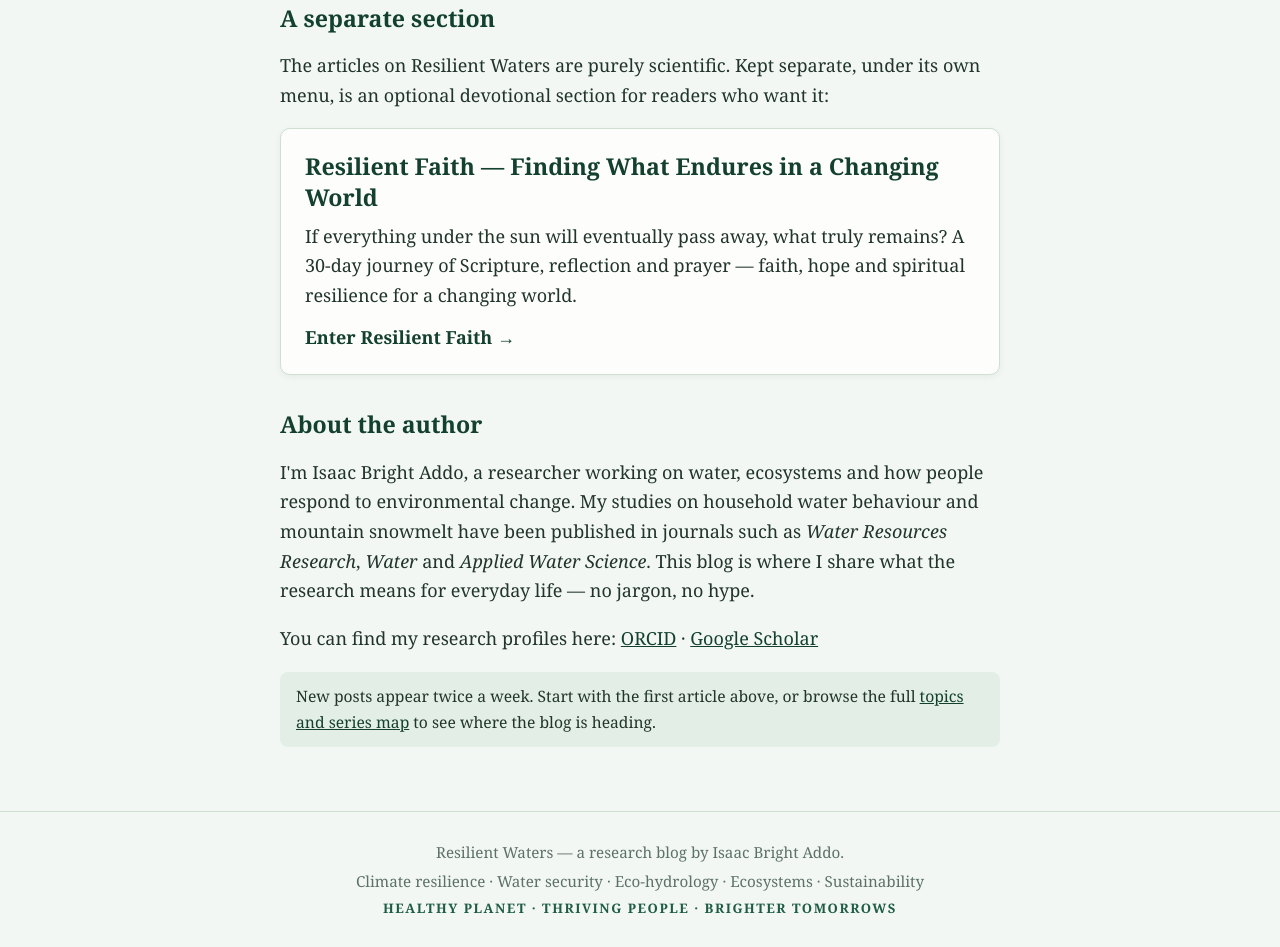
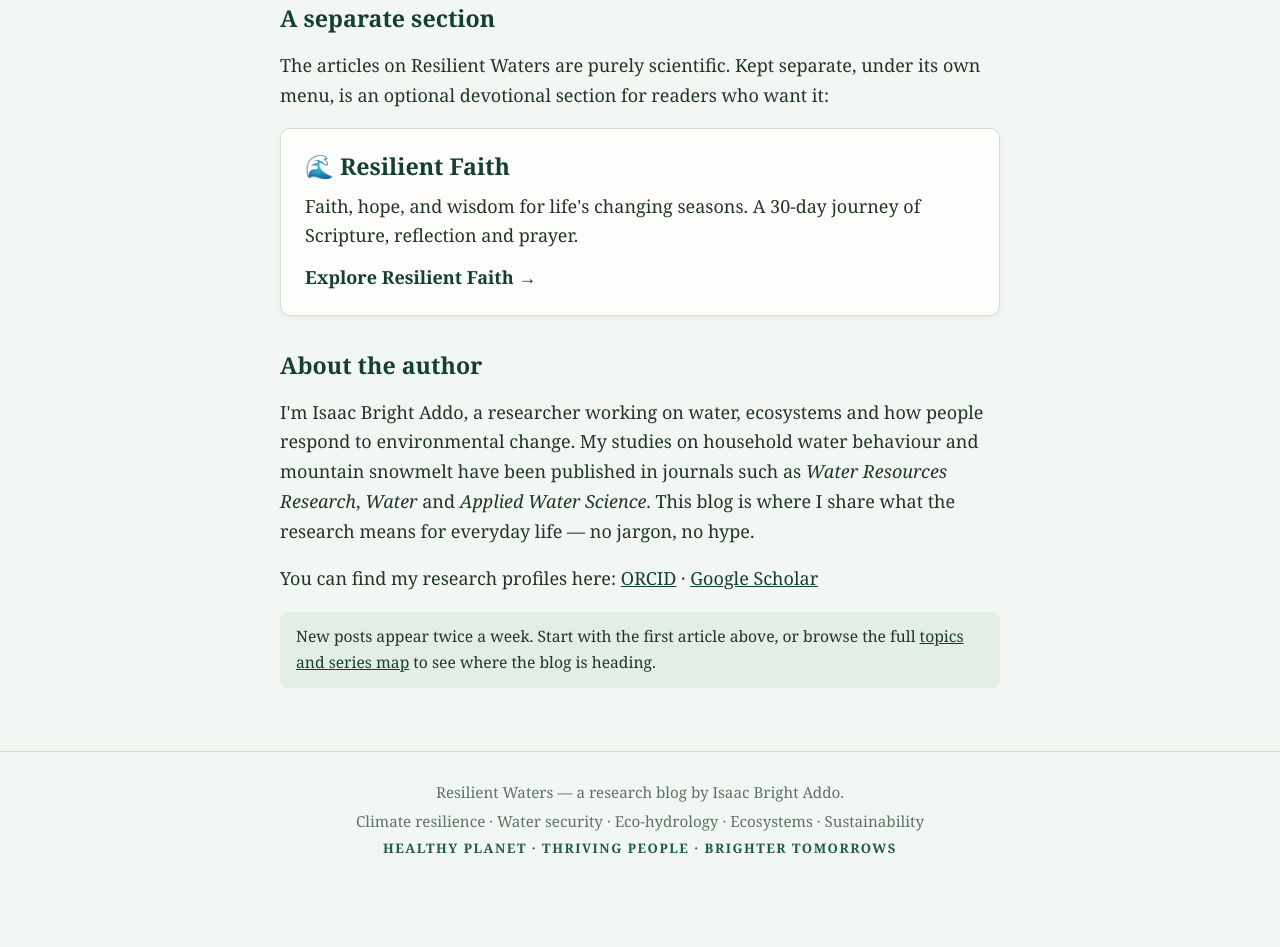
Before and after one commit to clutchlab-coach/resilient-waters, a plain HTML site: page index.html in a window 1280 px wide. Shown: the part 2627-3574 px from the top of the page. After the commit the page ends 3527 px from the top, so only its background shows below. Drawn offline with Linux system fonts and the light colour scheme.

Commit message:
Update Resilient Faith card and add shared motto

```diff
--- a/index.html
+++ b/index.html
@@ -85,9 +85,9 @@
     <p>The articles on Resilient Waters are purely scientific. Kept separate, under its own menu, is an optional devotional section for readers who want it:</p>
 
     <div class="card">
-      <h2><a href="faith.html">Resilient Faith — Finding What Endures in a Changing World</a></h2>
-      <p>If everything under the sun will eventually pass away, what truly remains? A 30-day journey of Scripture, reflection and prayer — faith, hope and spiritual resilience for a changing world.</p>
-      <a class="read" href="faith.html">Enter Resilient Faith &rarr;</a>
+      <h2><a href="faith.html">🌊 Resilient Faith</a></h2>
+      <p>Faith, hope, and wisdom for life's changing seasons. A 30-day journey of Scripture, reflection and prayer.</p>
+      <a class="read" href="faith.html">Explore Resilient Faith &rarr;</a>
     </div>
 
     <h2>About the author</h2>
```
Also changed, not shown: faith.html (+1 -0 lines).
